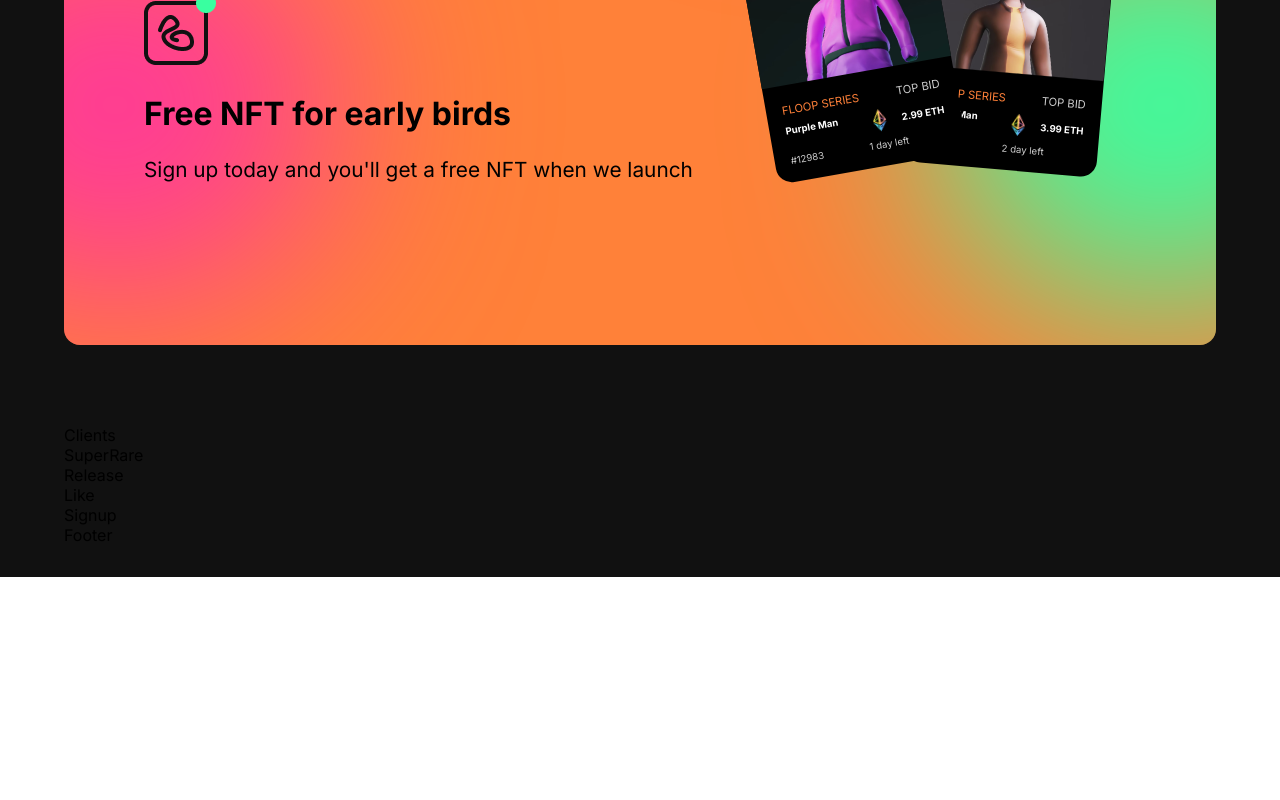
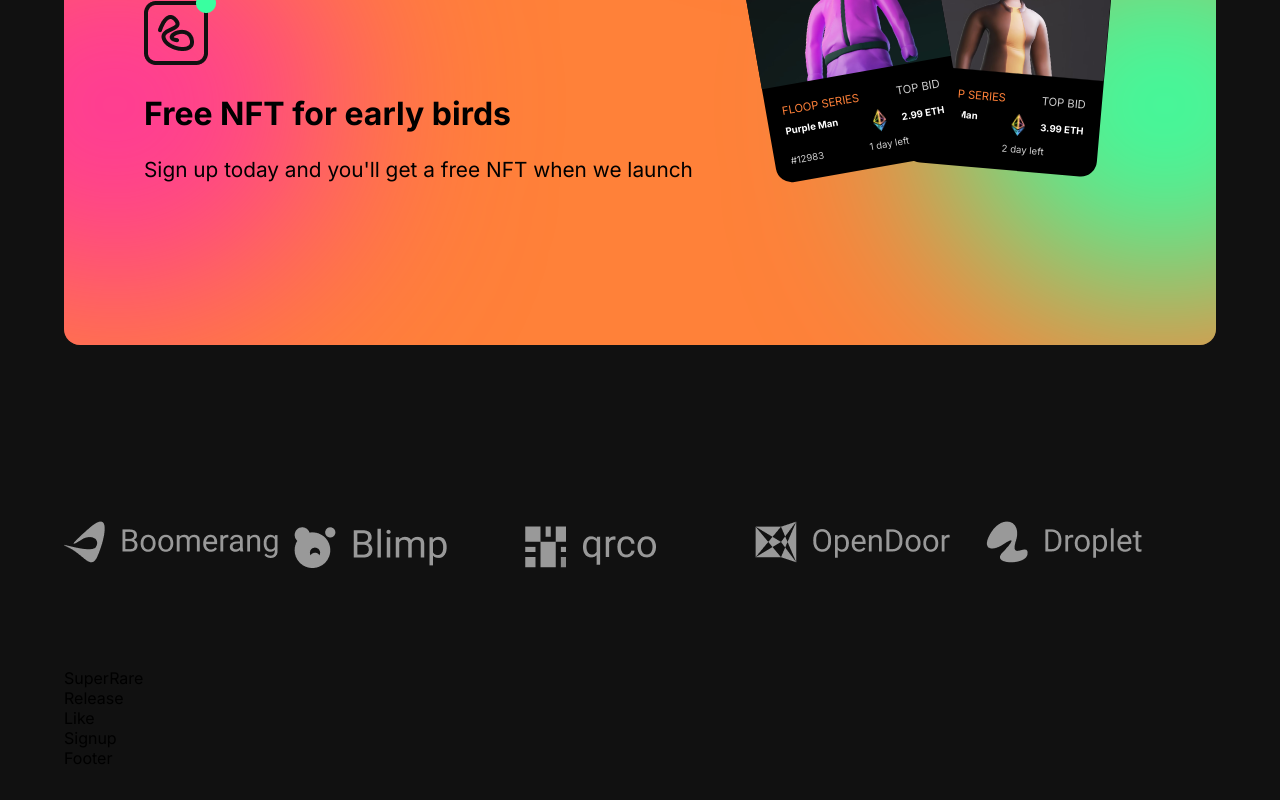
Before and after one commit to Zeeshnhmd/NFT-Landing-Page, a React (Create React App) app: page / in a window 1280 px wide. Shown: the part 850-1650 px from the top of the page. Before the commit the page ends 1427 px from the top, so only its background shows below. Built offline with nearby package versions, Linux system fonts and the light colour scheme.

Commit message:
add clients section

```diff
--- a/src/components/Clients.jsx
+++ b/src/components/Clients.jsx
@@ -1,7 +1,24 @@
 import React from 'react';
-
+import clients1 from '../assets/clients1.png';
+import clients2 from '../assets/clients2.png';
+import clients3 from '../assets/clients3.png';
+import clients4 from '../assets/clients4.png';
+import clients5 from '../assets/clients5.png';
 const Clients = () => {
-	return <div>Clients</div>;
+	const data = [clients1, clients2, clients3, clients4, clients5];
+	return (
+		<div className="clients">
+			<div className="container">
+				<div className="clients-container">
+					{data.map((client, index) => (
+						<div className="client" key={index}>
+							<img src={client} alt="clients" />
+						</div>
+					))}
+				</div>
+			</div>
+		</div>
+	);
 };
 
 export default Clients;
--- a/src/scss/sections/_clients.scss
+++ b/src/scss/sections/_clients.scss
@@ -0,0 +1,9 @@
+.clients {
+	padding: 6rem 0;
+	.container {
+		.clients-container {
+			display: grid;
+			grid-template-columns: repeat(5, 1fr);
+		}
+	}
+}
```
